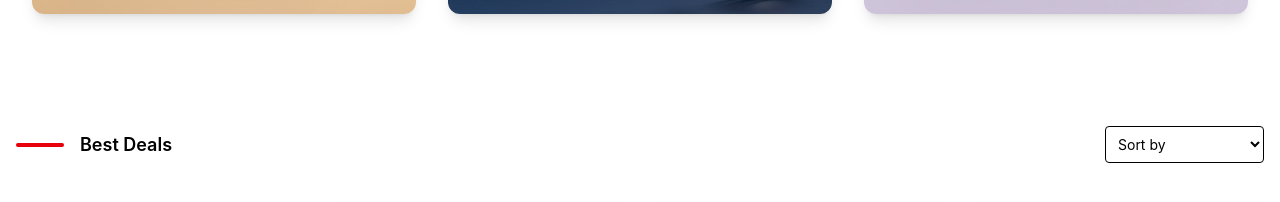
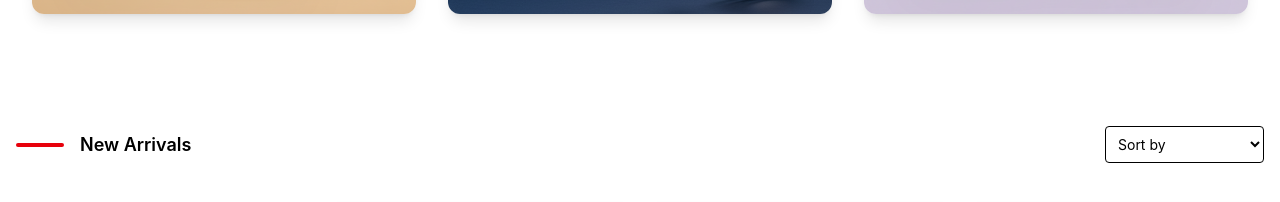
Before and after one commit to supunyasanthaofficial/Cotton, a React (Vite) app: page /new-arrivals in a window 1280 px wide. Shown: the part 1972-2174 px from the top of the page. Built offline with nearby package versions, Linux system fonts and the light colour scheme.

Commit message:
change first section text.

```diff
--- a/src/components/NewArrivalsSection.jsx
+++ b/src/components/NewArrivalsSection.jsx
@@ -315,7 +315,7 @@ const NewArrivalsSection = () => {
       <div className="flex items-center justify-between mb-10">
         <div className="flex items-center gap-4">
           <div className="w-12 h-1 bg-red-600 rounded-full"></div>
-          <h2 className="font-semibold text-lg">Best Deals</h2>
+          <h2 className="font-semibold text-lg">New Arrivals</h2>
         </div>
         <select className="border p-2 rounded text-sm">
           <option>Sort by</option>
```
